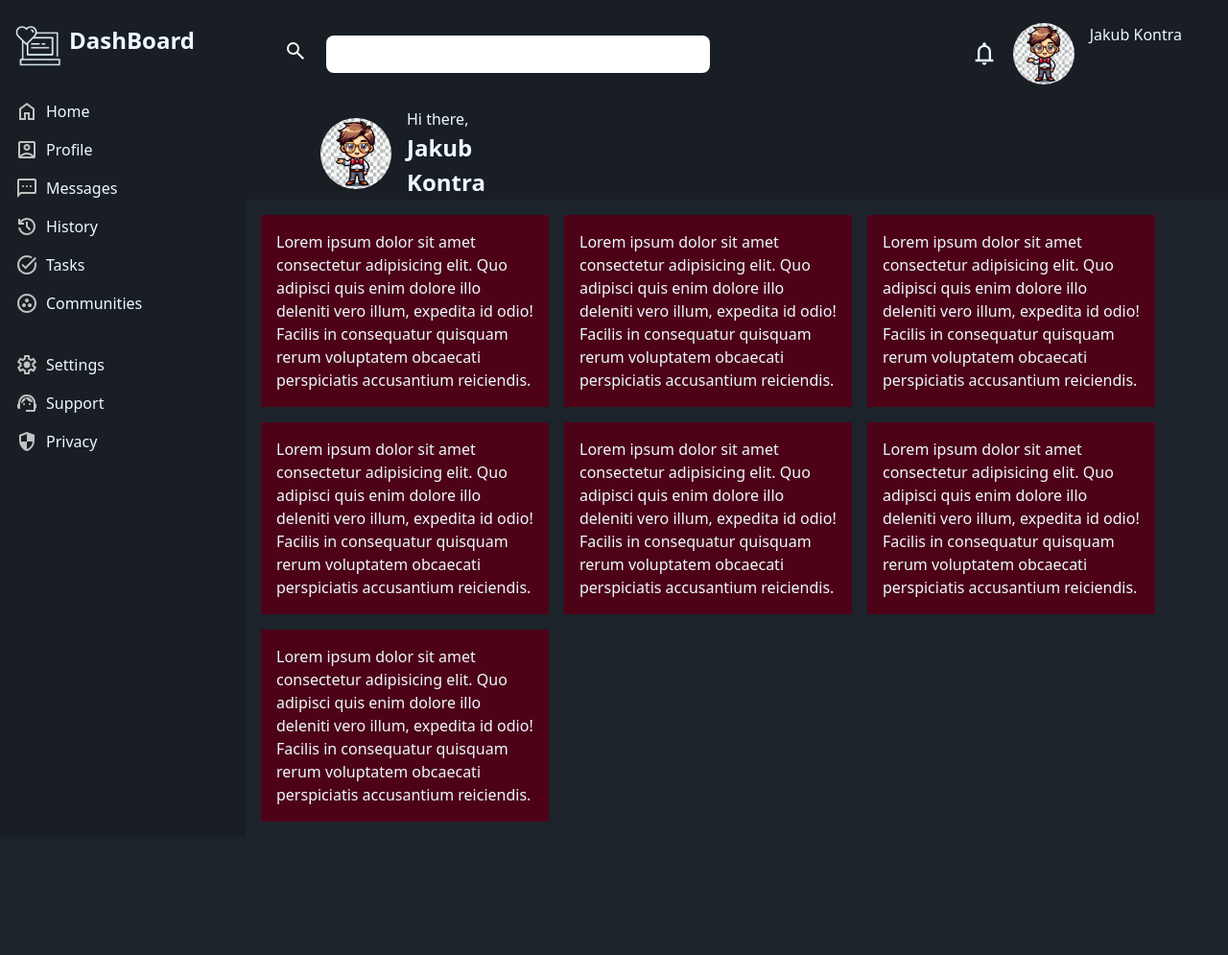
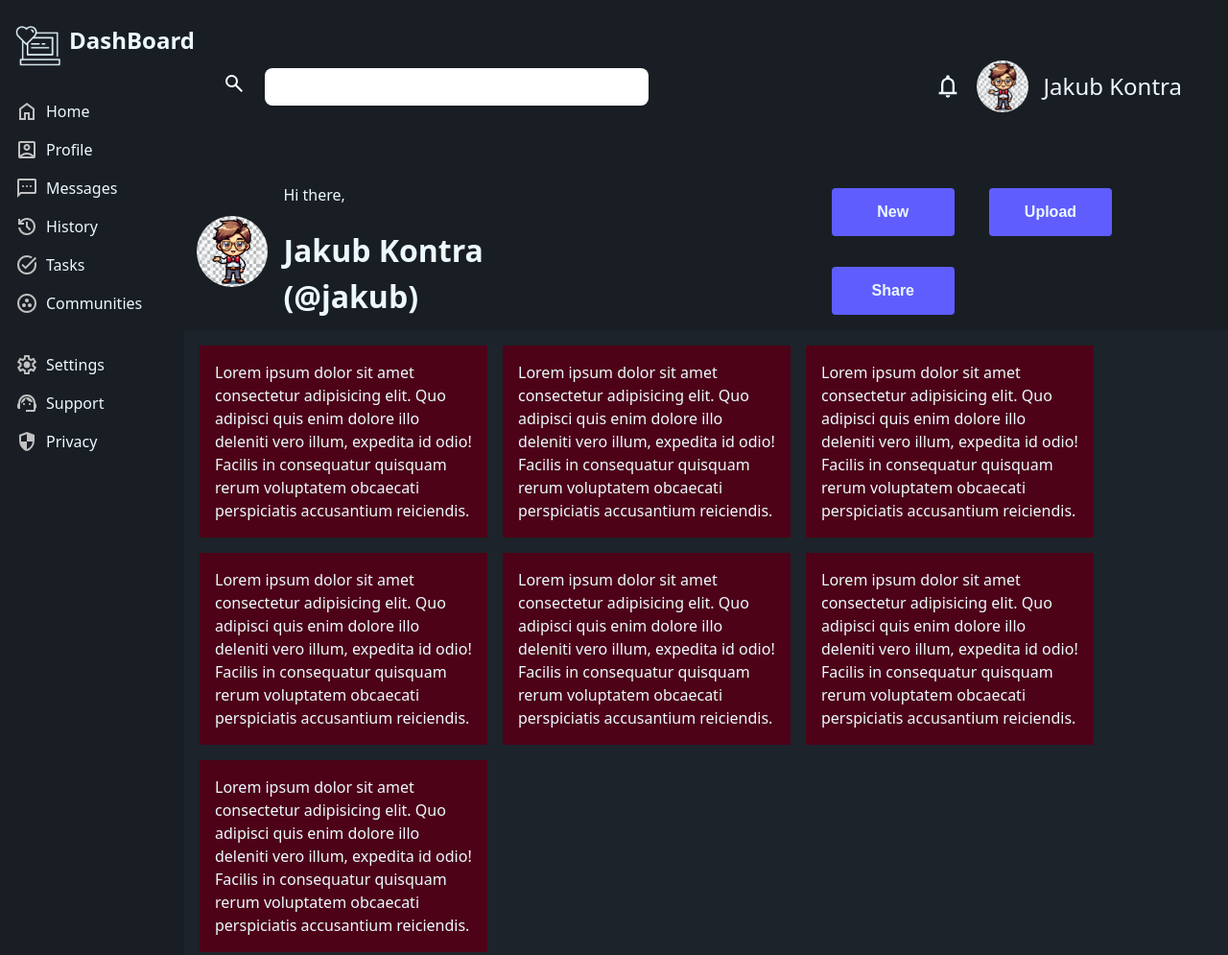
Before and after one commit to dzejkk/Odin_DashBoard, a website built with Vite: page index.html in a window 1280 px wide. Shown: the whole page at 96% size. Before the commit the page ends 872 px from the top, so only its background shows below. Built offline with nearby package versions, Linux system fonts and the light colour scheme.

Commit message:
progressing on main section

```diff
--- a/index.html
+++ b/index.html
@@ -21,7 +21,10 @@
                 class="search-field"
               />
             </div>
-            <div class="avatar-section flex-row padding-inline-end gap-1">
+
+            <div
+              class="avatar-section flex-row padding-inline-end gap-1 align-center"
+            >
               <img
                 src="public/assests/notifications_24dp_ECF9FF_FILL0_wght400_GRAD0_opsz24.svg"
                 alt="bell"
@@ -32,11 +35,11 @@
                 alt="avatar"
                 class="avatar"
               />
-              <p>Jakub Kontra</p>
+              <p class="search-text-login">Jakub Kontra</p>
             </div>
           </div>
 
-          <div>
+          <div class="flex-row space-between">
             <div class="socials-container">
               <img
                 src="/public/assests/avatar.jpeg"
@@ -44,7 +47,13 @@
                 class="avatar-2"
               />
               <p class="invitation">Hi there,</p>
-              <h2 class="avatar-header">Jakub Kontra</h2>
+              <h2 class="avatar-header">Jakub Kontra (@jakub)</h2>
+            </div>
+
+            <div class="nav-buttons padding-inline-end">
+              <button type="button" class="nav-button">New</button>
+              <button type="button" class="nav-button">Upload</button>
+              <button type="button" class="nav-button">Share</button>
             </div>
           </div>
         </div>
--- a/src/style.css
+++ b/src/style.css
@@ -67,13 +67,13 @@ a {
   color: var(--color-base-content);
 }
 
-/* Composition */
+/* MARK:Composition */
 
 /* Main layout*/
 .main-layout {
   /*height: 100dvh; */
   display: grid;
-  grid-template-columns: 20% 80%;
+  grid-template-columns: 15% 85%;
   /* grid-template-rows: 20% 80%;*/
 }
 
@@ -104,11 +104,12 @@ main {
   grid-template-columns: 1fr 1fr;
   /*justify-items: center;*/
   align-items: center;
-  width: 20rem;
+  width: 50rem;
   column-gap: 1rem;
+  transform: translateX(-230px);
 }
 
-/********************************************************BLOCK*************************************/
+/*MARK:BLOCK*/
 
 .main-header {
   background-color: var(--color-base-200);
@@ -193,8 +194,8 @@ main {
 }
 
 .avatar {
-  width: 64px;
-  height: 64px;
+  width: 54px;
+  height: 54px;
   object-fit: cover;
   aspect-ratio: 1 / 1;
   border-radius: 50%;
@@ -218,13 +219,37 @@ main {
 
 .avatar-header {
   grid-column: 2/3;
+  font-size: 2rem;
 }
 
 .bell-svg {
   width: 28px;
 }
 
-/*utilitie*/
+.search-text-login {
+  font-size: 1.5rem;
+}
+
+.nav-button {
+  border: none;
+  padding: 1rem;
+  margin: 1rem;
+  min-width: 8rem;
+  border-radius: var(--radius-box);
+  cursor: pointer;
+  background-color: var(--color-primary);
+  color: var(--color-base-content);
+  font-weight: 600;
+  font-size: 1rem;
+  transition: all 0.3s ease-in-out;
+}
+
+.nav-button:hover {
+  filter: brightness(0.9) saturate(0.7);
+  color: var(--color-primary-content);
+}
+
+/*MARK: UTILITY*/
 
 .flex-row {
   display: flex;
```
